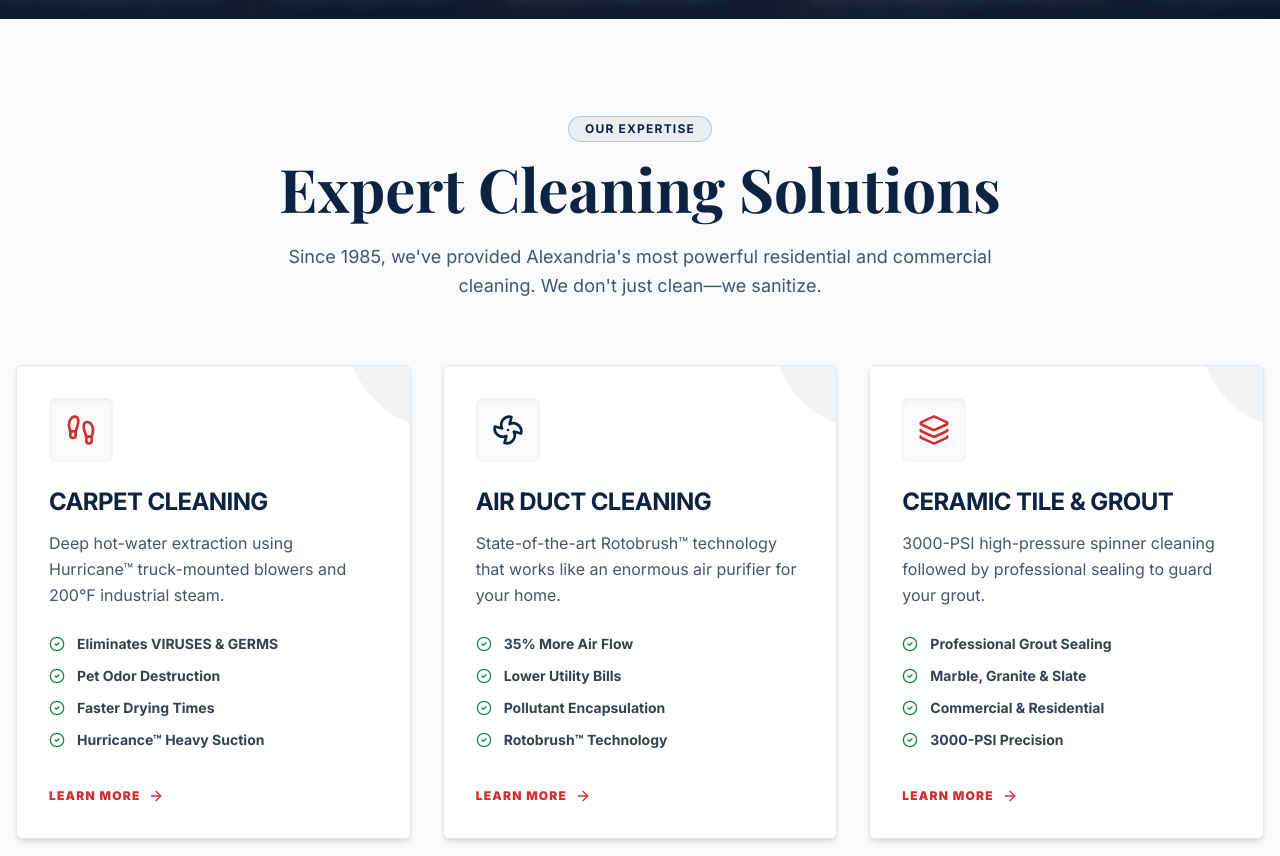
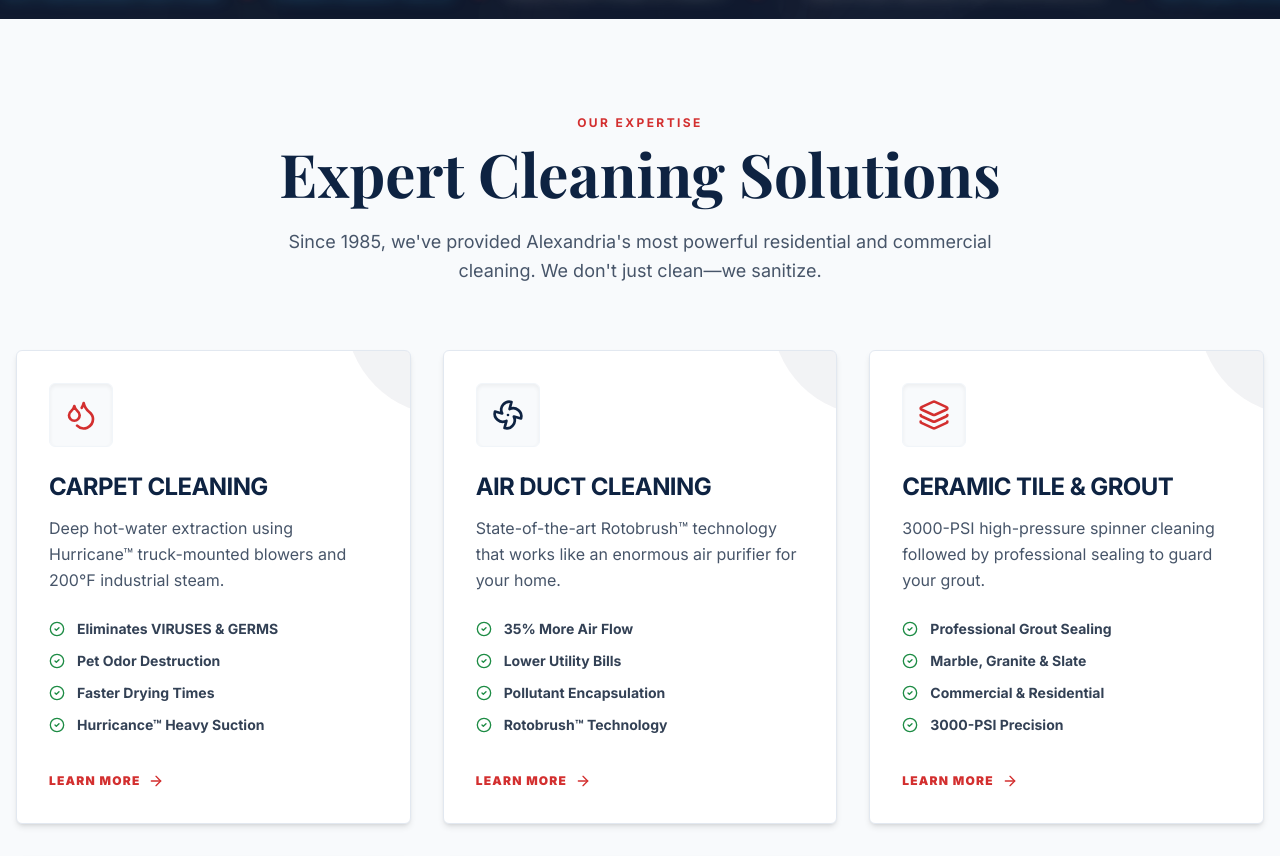
Before and after one commit to Founditmarketing/Pro-carpet-and-duct, a React (Vite) app: page / in a window 1280 px wide. Shown: the part 806-1662 px from the top of the page. Built offline with nearby package versions, Linux system fonts and the light colour scheme; a web font is replaced by a local one.

Commit message:
Optimize subtitle visuals and adjust Carpet Cleaning icon

```diff
--- a/src/components/Services.tsx
+++ b/src/components/Services.tsx
@@ -1,4 +1,4 @@
-import { Fan, Footprints, Sofa, CheckCircle2, ArrowRight, Layers, Building2 } from 'lucide-react';
+import { Fan, Droplets, Sofa, CheckCircle2, ArrowRight, Layers, Building2 } from 'lucide-react';
 import { Link } from 'react-router-dom';
 
 const services = [
@@ -6,7 +6,7 @@ const services = [
     id: 1,
     title: 'Carpet Cleaning',
     desc: 'Deep hot-water extraction using Hurricane™ truck-mounted blowers and 200°F industrial steam.',
-    icon: <Footprints className="w-8 h-8" />,
+    icon: <Droplets className="w-8 h-8" />,
     iconColor: 'text-secondary',
     features: ['Eliminates VIRUSES & GERMS', 'Pet Odor Destruction', 'Faster Drying Times', 'Hurricance™ Heavy Suction'],
     link: '/carpet'
@@ -53,10 +53,8 @@ const Services: React.FC = () => {
   return (
     <section id="services" className="py-24 px-4 bg-slate-50">
       <div className="container mx-auto">
-        <div className="text-center max-w-3xl mx-auto mb-16">
-          <div className="inline-block px-4 py-1.5 mb-4 bg-primary/5 rounded-full border border-primary/20 text-primary uppercase text-xs font-bold tracking-widest leading-none">
-            Our Expertise
-          </div>
+        <div className="text-center max-w-3xl mx-auto mb-16 px-4">
+          <span className="text-secondary font-bold tracking-[0.2em] uppercase text-xs mb-3 block">Our Expertise</span>
           <h2 className="text-4xl md:text-5xl lg:text-6xl font-serif font-bold text-primary mb-6 leading-tight">Expert Cleaning Solutions</h2>
           <p className="text-slate-600 text-lg leading-relaxed">
             Since 1985, we've provided Alexandria's most powerful residential and commercial cleaning. We don't just clean—we sanitize.
```
